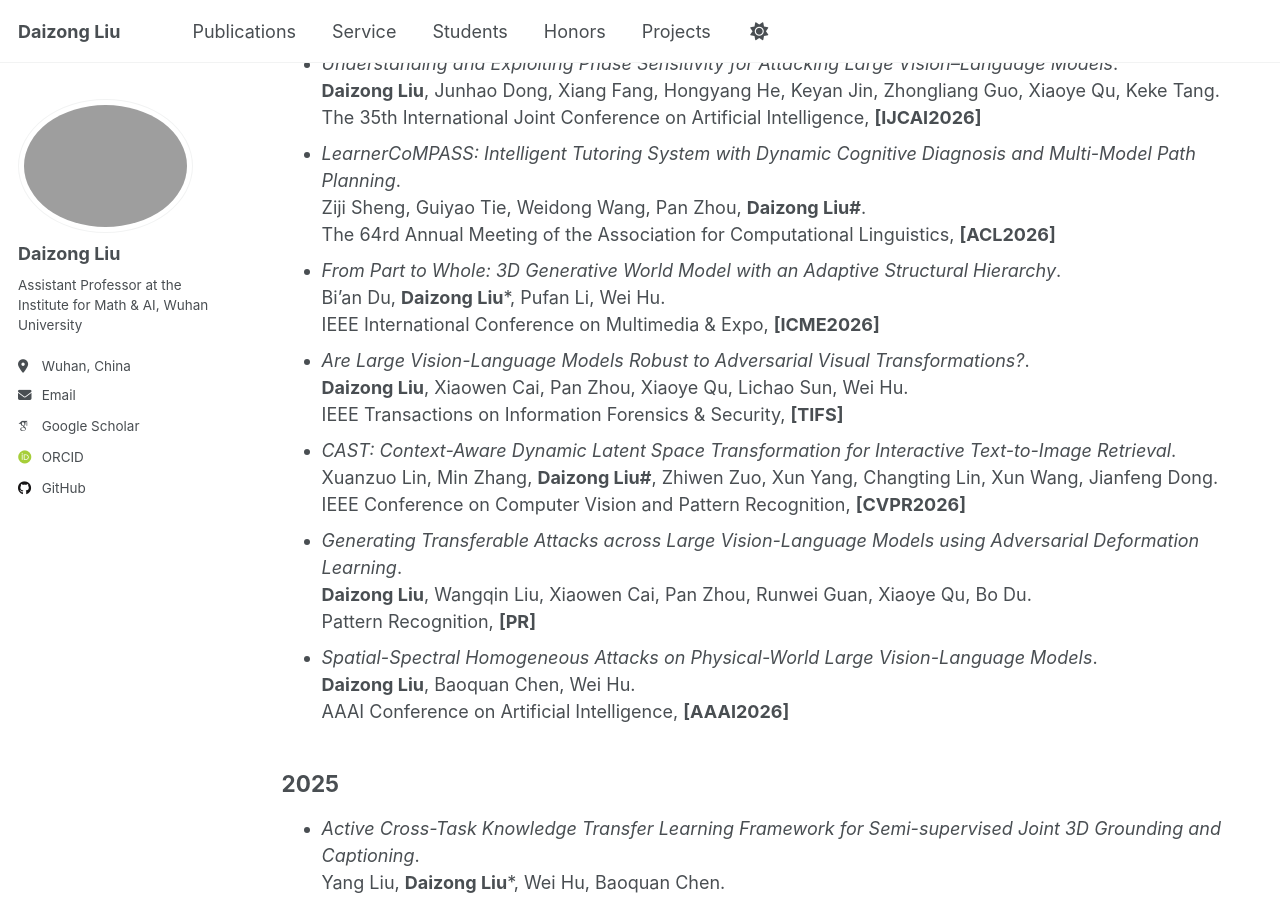
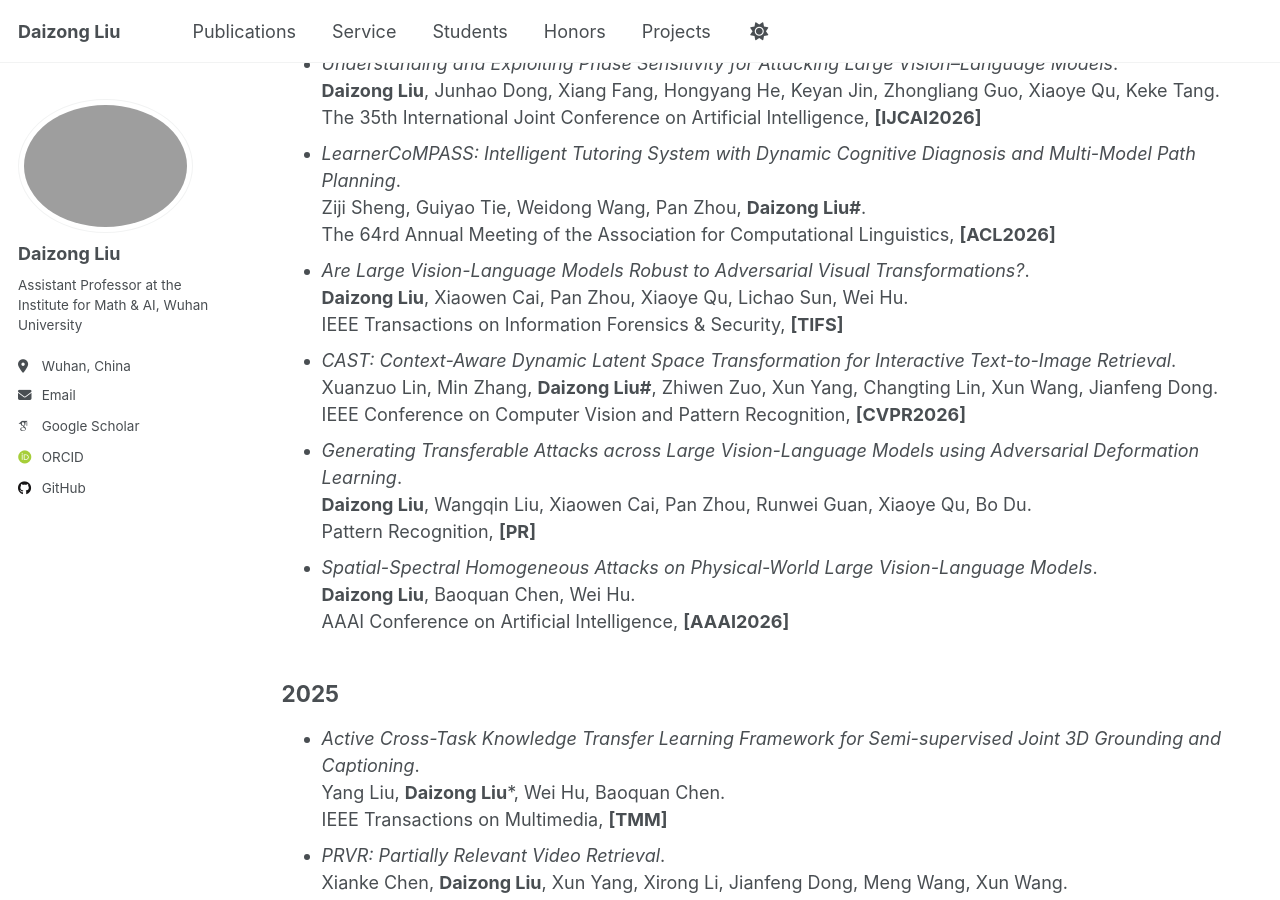
Before and after one commit to liudaizong/liudaizong.github.io, a Jekyll site: the page built from _pages/publications.md, in a window 1280 px wide and 900 px high, scrolled down 1679 px. Built offline with Jekyll 4.4.1, drawn with Linux system fonts in a browser that asks for light colours; some web fonts are replaced.

Commit message:
Update publications.md

```diff
--- a/_pages/publications.md
+++ b/_pages/publications.md
@@ -22,7 +22,6 @@ author_profile: true
 * *Attacking Gray-Box Large Vision-Language Models with Adaptive SVD-Structured Adversarial Alignment*.<br/> **Daizong Liu**, Xiaowen Cai, Junhao Dong, Zhongliang Guo, Xiaoye Qu, Runwei Guan, Xiang Fang, Dengpan Ye.<br/> The Forty-Third International Conference on Machine Learning, **[ICML2026]**
 * *Understanding and Exploiting Phase Sensitivity for Attacking Large Vision–Language Models*.<br/> **Daizong Liu**, Junhao Dong, Xiang Fang, Hongyang He, Keyan Jin, Zhongliang Guo, Xiaoye Qu, Keke Tang.<br/> The 35th International Joint Conference on Artificial Intelligence, **[IJCAI2026]**
 * *LearnerCoMPASS: Intelligent Tutoring System with Dynamic Cognitive Diagnosis and Multi-Model Path Planning*.<br/> Ziji Sheng, Guiyao Tie, Weidong Wang, Pan Zhou, **Daizong Liu#**.<br/> The 64rd Annual Meeting of the Association for Computational Linguistics, **[ACL2026]**
-* *From Part to Whole: 3D Generative World Model with an Adaptive Structural Hierarchy*.<br/> Bi'an Du, **Daizong Liu***, Pufan Li, Wei Hu.<br/> IEEE International Conference on Multimedia & Expo, **[ICME2026]**
 * *Are Large Vision-Language Models Robust to Adversarial Visual Transformations?*.<br/> **Daizong Liu**, Xiaowen Cai, Pan Zhou, Xiaoye Qu, Lichao Sun, Wei Hu.<br/> IEEE Transactions on Information Forensics & Security, **[TIFS]**
 * *CAST: Context-Aware Dynamic Latent Space Transformation for Interactive Text-to-Image Retrieval*.<br/> Xuanzuo Lin, Min Zhang, **Daizong Liu#**, Zhiwen Zuo, Xun Yang, Changting Lin, Xun Wang, Jianfeng Dong.<br/> IEEE Conference on Computer Vision and Pattern Recognition, **[CVPR2026]**
 * *Generating Transferable Attacks across Large Vision-Language Models using Adversarial Deformation Learning*.<br/> **Daizong Liu**, Wangqin Liu, Xiaowen Cai, Pan Zhou, Runwei Guan, Xiaoye Qu, Bo Du.<br/> Pattern Recognition, **[PR]**
```
